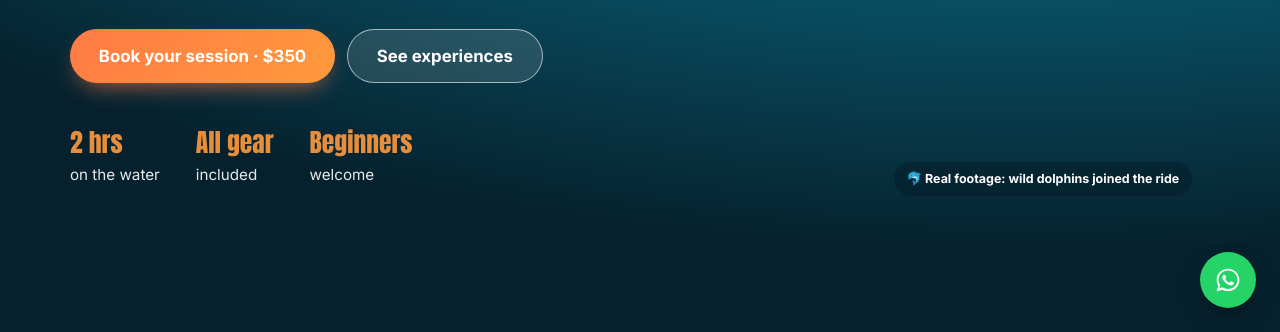
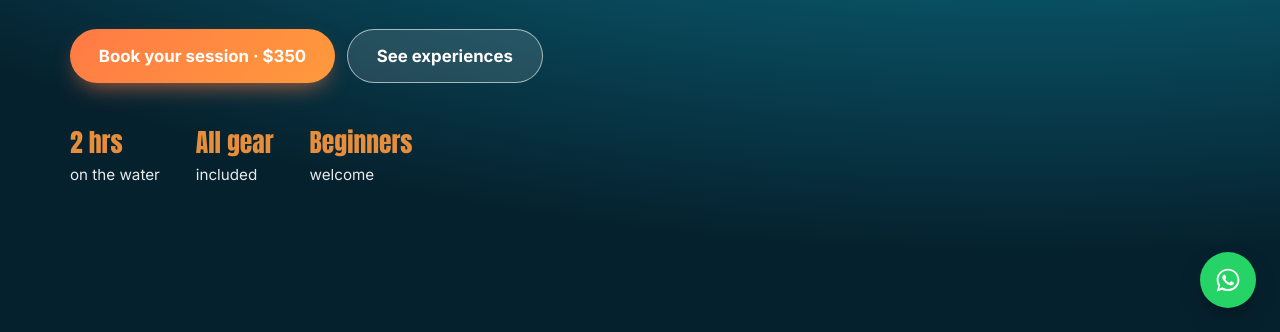
Before and after one commit to i-redspector/miami-aqua-landing, a website: page public/index.html in a window 1280 px wide. Shown: the part 468-800 px from the top of the page. Drawn offline with Linux system fonts and the light colour scheme; no server answers.

Commit message:
Remove the dolphin badge from the hero video
Co-Authored-By: Claude Opus 5.5 <noreply@anthropic.com>
Claude-Session: https://claude.ai/code/session_01VsiNnYqKQAa7dnmD1fW4gz

```diff
--- a/public/index.html
+++ b/public/index.html
@@ -31,7 +31,6 @@
   <section class="hero" id="top">
     <video class="hero-video" id="heroVideo" autoplay muted loop playsinline preload="metadata"></video>
     <div class="hero-shade"></div>
-    <p class="hero-badge"><span aria-hidden="true">🐬</span> Real footage: wild dolphins joined the ride</p>
     <div class="hero-inner">
       <p class="eyebrow">Miami Aqua Experience · Biscayne Bay</p>
       <h1>Ride the<br /><em>Miami water</em></h1>
--- a/public/styles.css
+++ b/public/styles.css
@@ -243,12 +243,6 @@ details p { color: var(--muted); margin: .75rem 0 0; }
 }
 @media (max-width: 420px) { .hero-sub { display: none; } }
 
-/* Dolphin badge on the hero video */
-.hero-badge { position: absolute; z-index: 3; left: 16px; top: 84px; margin: 0; padding: .45rem .8rem; border-radius: 999px; background: rgba(6, 33, 46, .7); backdrop-filter: blur(6px); color: #fff; font-size: .78rem; font-weight: 700; }
-@media (min-width: 900px) {
-  .hero-badge { left: auto; top: auto; right: calc(max(40px, (100vw - 1140px) / 2) + 18px); bottom: calc(50% - min(38vh, 350px) + 40px); max-width: 300px; }
-}
-
 /* WhatsApp */
 .wa-float { position: fixed; right: 16px; bottom: 88px; z-index: 45; width: 56px; height: 56px; border-radius: 50%; display: grid; place-items: center; background: #25d366; color: #fff; box-shadow: 0 10px 24px -8px rgba(0, 0, 0, .5); transition: transform .15s; }
 .wa-float:hover { transform: scale(1.06); }
```
